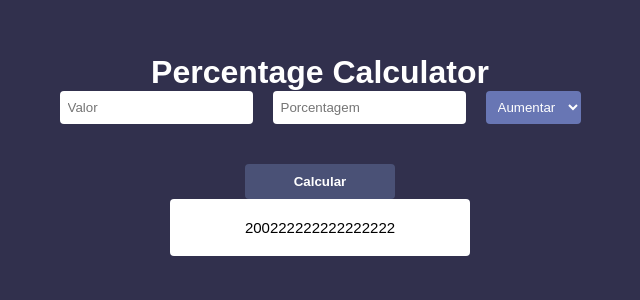
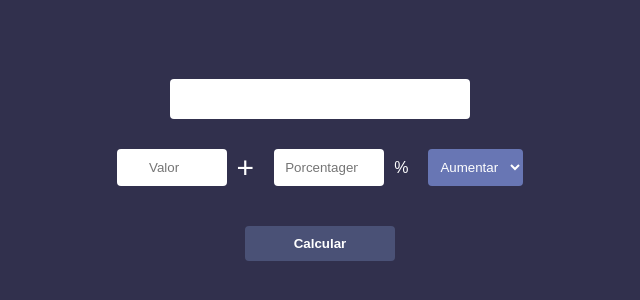
Before and after one commit to fernandobarrosd/percentage-calculator, a website built with Vite: page index.html in a window 1280 px wide. Shown: the part 230-530 px from the top of the page, without its empty margins (320-960 px from the left). Built offline with nearby package versions, Linux system fonts and the light colour scheme.

Commit message:
Update index.html

```diff
--- a/index.html
+++ b/index.html
@@ -8,24 +8,29 @@
   </head>
   <body>
     <div class="container">
-      <h1 id="title">Percentage Calculator</h1>
       <main class="main">
+        <output id="result" class="result"></output>
         <form class="calculator-form">
           <fieldset>
-            <input type="number" placeholder="Valor"
-            name="value"/>
-            <input type="number" placeholder="Porcentagem"
-            name="percentage" id="percentage"/>
-            <select>
+            <div class="input-container">
+              <input type="number" placeholder="Valor"
+              name="value" required id="decimal-value"/>
+              <span id="action-symbol">+</span>
+            </div>
+            <div class="input-container">
+              <input type="number" placeholder="Porcentagem"
+              name="percentage" id="percentage" required/>
+              <span>%</span>
+            </div>
+            <select required name="action" id="action"
+            class="select">
               <option disabled>Selecione</option>
               <option value="increase">Aumentar</option>
               <option value="decrease">Diminuir</option>
             </select>
           </fieldset>
-
           <button type="submit">Calcular</button>
         </form>
-        <span class="result visible">200222222222222222</span>
       </main>
     </div>
     <script type="module" src="/src/script.ts"></script>
```
